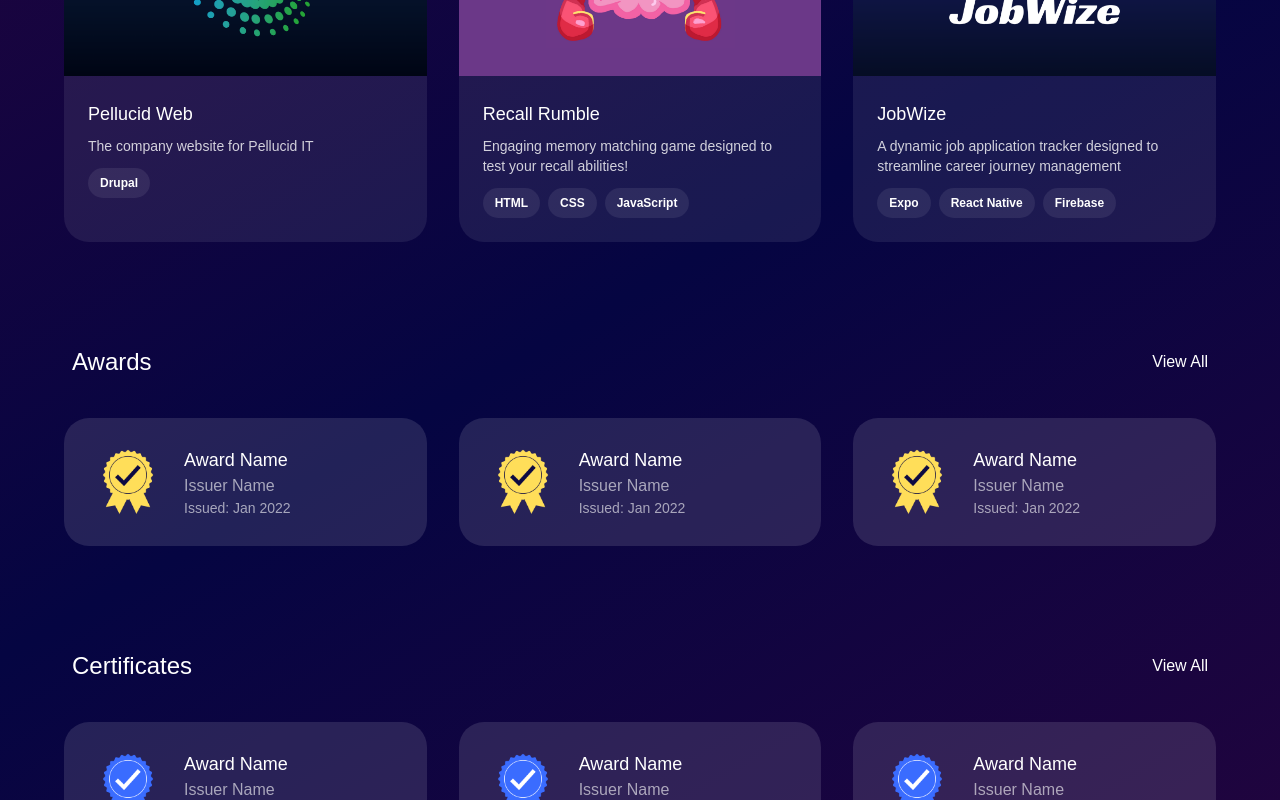
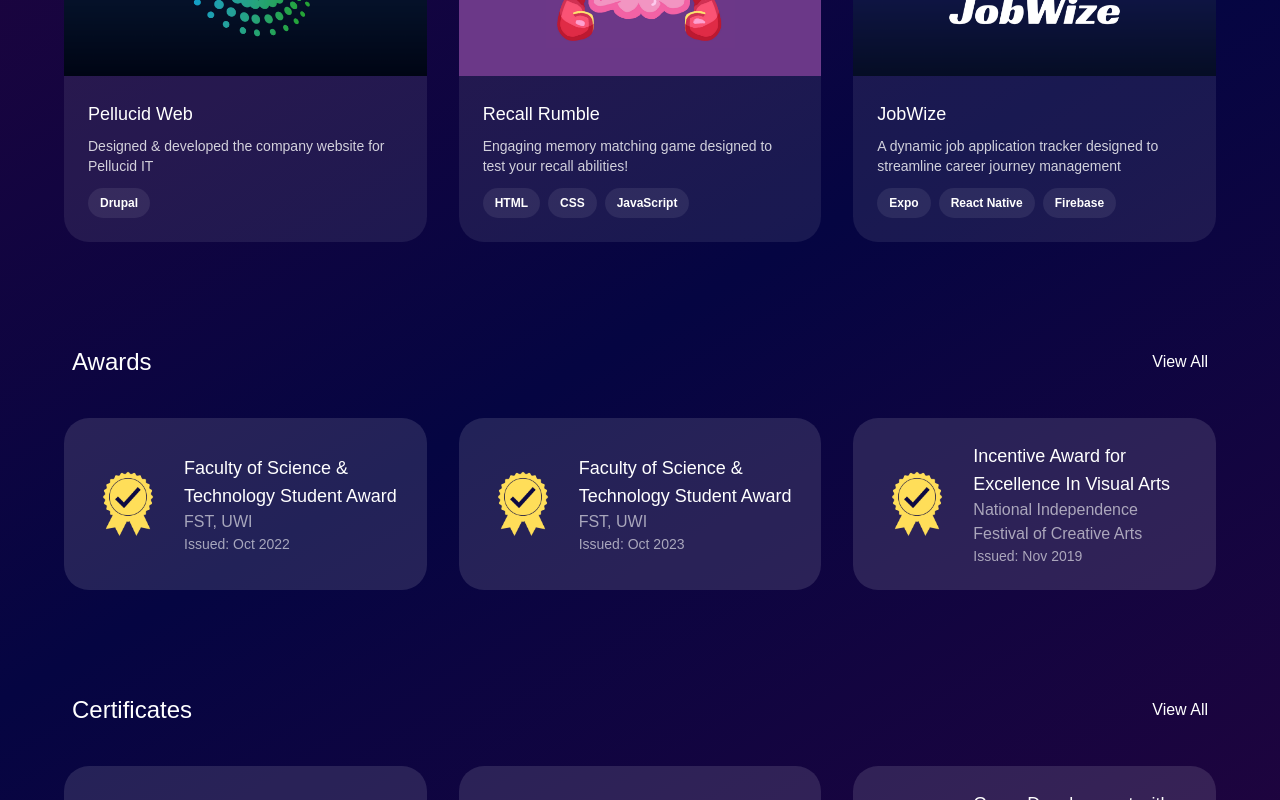
Before and after one commit to TaigaTi/taigati.github.io, a React (Create React App) app: page / in a window 1280 px wide. Shown: the part 3140-3940 px from the top of the page. Built offline with nearby package versions, Linux system fonts and the light colour scheme.

Commit message:
Added award and certificate data

```diff
--- a/src/components/AwardCard.js
+++ b/src/components/AwardCard.js
@@ -1,14 +1,19 @@
 import '../styles/AwardCard.css'
+import awards from '../data/awards'
 
-function AwardCard({type}) {
+function AwardCard({id}) {
+    console.log(id)
+     const award = awards.find(award => award.id === id)
+     const type = award.type
+
     return (
         <div className="award-card flex flex-col md:flex-row items-center p-6 gap-4 text-start">
            { type === "award" && <img src="assets/award.png" alt="Award" className='w-20 h-20'/>}
            { type === "certificate" && <img src="assets/certificate.png" alt="Award" className='w-20 h-20'/>}
             <div className="award-info">
-                <h1 className="text-lg">Award Name</h1>
-                <h1 className="opacity-60">Issuer Name</h1>
-                <p className="opacity-60 text-sm">Issued: Jan 2022</p>
+                <h1 className="text-lg">{award.title}</h1>
+                <h1 className="opacity-60">{award.issuer}</h1>
+                <p className="opacity-60 text-sm">Issued: {award.issued}</p>
             </div>
         </div>
     )
--- a/src/components/Home.js
+++ b/src/components/Home.js
@@ -6,6 +6,7 @@ import ExperienceCard from './ExperienceCard';
 import ProjectPreview from './ProjectPreview';
 import AwardCard from './AwardCard';
 import projects from '../data/projects';
+import awards from '../data/awards';
 
 function Home() {
     return (
@@ -126,7 +127,7 @@ function Home() {
             <section id="projects" className='w-full p-2 md:p-10'>
                 <div className='flex justify-between px-8'>
                     <h1 className="text-2xl">Latest Projects</h1>
-                    <button>View All</button>
+                    <a href='/#/projects'>View All</a>
                 </div>
 
                 <div className='grid grid-cols-1 md:grid-cols-3 gap-6 md:gap-8 mt-4 p-6'>
@@ -144,9 +145,9 @@ function Home() {
                 </div>
 
                 <div className='grid grid-cols-1 md:grid-cols-3 gap-6 md:gap-8 mt-4 p-6'>
-                    <AwardCard type={"award"} />
-                    <AwardCard type={"award"} />
-                    <AwardCard type={"award"} />
+                    {awards.filter((award) => award.type === "award").slice(0, 3).map((award) => (
+                        <AwardCard key={award.id} {...award} />
+                    ))}
                 </div>
 
             </section>
@@ -158,9 +159,12 @@ function Home() {
                 </div>
 
                 <div className='grid grid-cols-1 md:grid-cols-3 gap-6 md:gap-8 mt-4 p-6'>
-                    <AwardCard type={"certificate"} />
-                    <AwardCard type={"certificate"} />
-                    <AwardCard type={"certificate"} />
+                    {awards
+                        .filter((award) => award.type === "certificate")
+                        .slice(0, 3)
+                        .map((award) => (
+                            <AwardCard key={award.id} {...award} />
+                        ))}
                 </div>
 
             </section>
--- a/src/components/NavBar.js
+++ b/src/components/NavBar.js
@@ -2,7 +2,7 @@ function NavBar() {
     const links = [
         {
             id: 1,
-            url: '/#/',
+            url: '/',
             text: 'Home'
         },
         {
--- /dev/null
+++ b/src/data/awards.js
@@ -0,0 +1,111 @@
+import { type } from "@testing-library/user-event/dist/type";
+
+const awards = [
+    {
+        id: 1,
+        type: "award",
+        title: "Faculty of Science & Technology Student Award",
+        issuer: "FST, UWI",
+        issued: "Oct 2022"
+    },
+    {
+        id: 2,
+        type: "award",
+        title: "Faculty of Science & Technology Student Award",
+        issuer: "FST, UWI",
+        issued: "Oct 2023"
+    },
+    {
+        id: 3,
+        type: "award",
+        title: "Incentive Award for Excellence In Visual Arts",
+        issuer: "National Independence Festival of Creative Arts",
+        issued: "Nov 2019"
+    },
+    {
+        id: 4,
+        type: "award",
+        title: "Gold Award for 'Ayana' - Fine Arts Piece",
+        issuer: "National Independence Festival of Creative Arts",
+        issued: "Nov 2019"
+    },
+    {
+        id: 5,
+        type: "award",
+        title: "Gold Award for 'Angela Lansbury' - Fine Arts Piece",
+        issuer: "National Independence Festival of Creative Arts",
+        issued: "November 2019"
+    },
+    {
+        id: 6,
+        type: "award",
+        title: "Silver Award for 'Polar Paradise' - Fine Arts Piece",
+        issuer: "National Independence Festival of Creative Arts",
+        issued: "Nov 2019"
+    },
+    {
+        id: 7,
+        type: "award",
+        title: "Silver Award for 'Like An Hourglass' - Fine Arts Piece",
+        issuer: "National Independence Festival of Creative Arts",
+        issued: "Nov 2024"
+    },
+    {
+        id: 8,
+        type: "award",
+        title: "Bronze Award for 'Grounded' - Fine Arts Piece",
+        issuer: "National Independence Festival of Creative Arts",
+        issued: "Nov 2024"
+    },
+    {
+        id: 9,
+        type: "certificate",
+        title: "JavaScript Basics",
+        issuer: "Coursera",
+        issued: "Aug 2022"
+    },
+    {
+        id: 10,
+        type: "certificate",
+        title: "AngularJS for Beginners",
+        issuer: "SoloLearn",
+        issued: "Jun 2023"
+    },
+    {
+        id: 11,
+        type: "certificate",
+        title: "Game Development with JS",
+        issuer: "SoloLearn",
+        issued: "May 2022"
+    },
+    {
+        id: 12,
+        type: "certificate",
+        title: "Knowledge Management",
+        issuer: "Info-Tech Academy",
+        issued: "Jun 2023"
+    },
+    {
+        id: 13,
+        type: "certificate",
+        title: "Requirements Gathering",
+        issuer: "Info-Tech Academy",
+        issued: "Jun 2023"
+    },
+    {
+        id: 14,
+        type: "certificate",
+        title: "Organizational Change Management",
+        issuer: "Info-Tech Academy",
+        issued: "Jun 2023"
+    },
+    {
+        id: 15,
+        type: "certificate",
+        title: "Vendor Management",
+        issuer: "Info-Tech Academy",
+        issued: "Jun 2023"
+    },
+]
+
+export default awards
--- a/src/data/projects.js
+++ b/src/data/projects.js
@@ -2,7 +2,7 @@ const projects = [
     {
         id: 1,
         title: "Pellucid Web",
-        shortDescription: "The company website for Pellucid IT",
+        shortDescription: "Designed & developed the company website for Pellucid IT",
         longDescription: "Designed and developed the company website for Pellucid IT.",
         tags: ["Drupal"],
         image: "assets/projects/pellucid.png",
```
